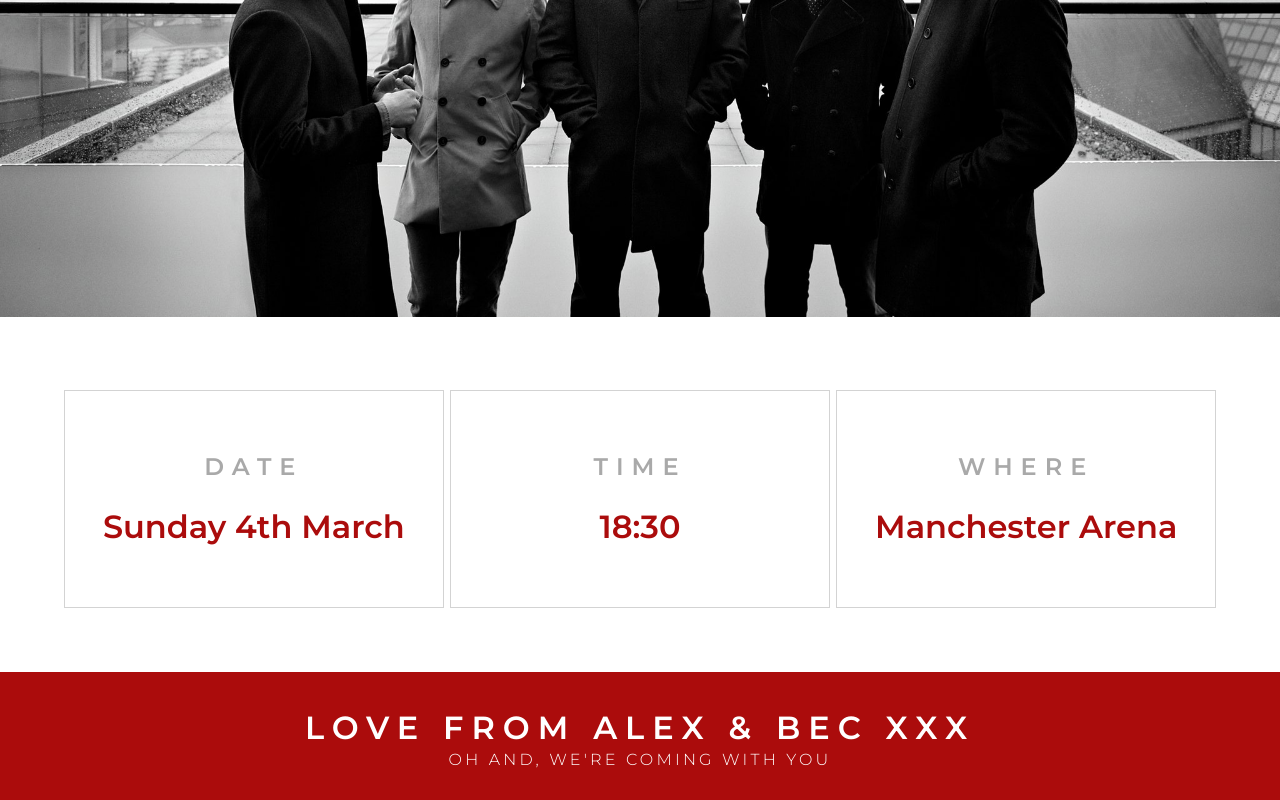
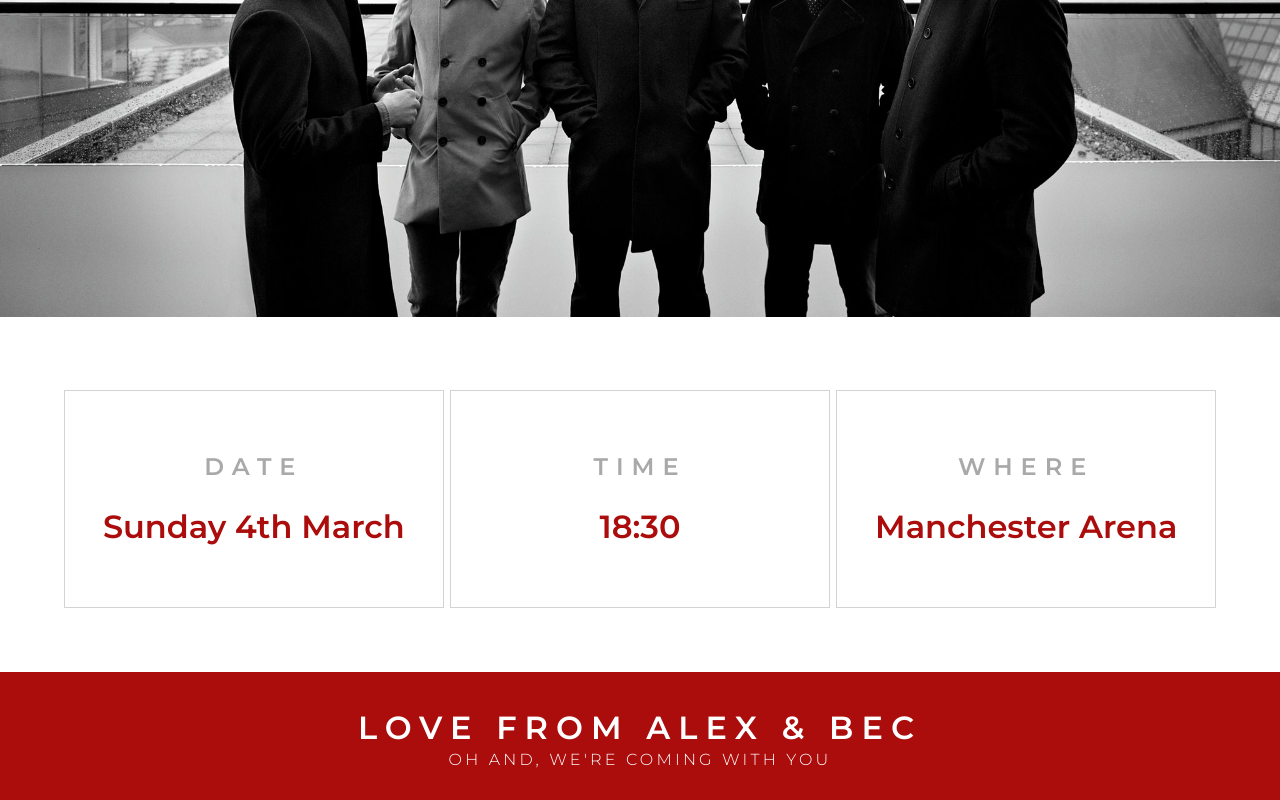
Before and after one commit to AlexMcBurnie/Christmas-Present, a plain HTML site: page index.html in a window 1280 px wide. Shown: the part 759-1559 px from the top of the page. Drawn offline with Linux system fonts and the light colour scheme.

Commit message:
updating footer

```diff
--- a/index.html
+++ b/index.html
@@ -58,7 +58,7 @@
 
 <footer>
 
-	<h2>Love from Alex & Bec xxx</h2>
+	<h2>Love from Alex & Bec</h2>
 	<p>Oh and, we're coming with you</p>
 
 </footer>
```
